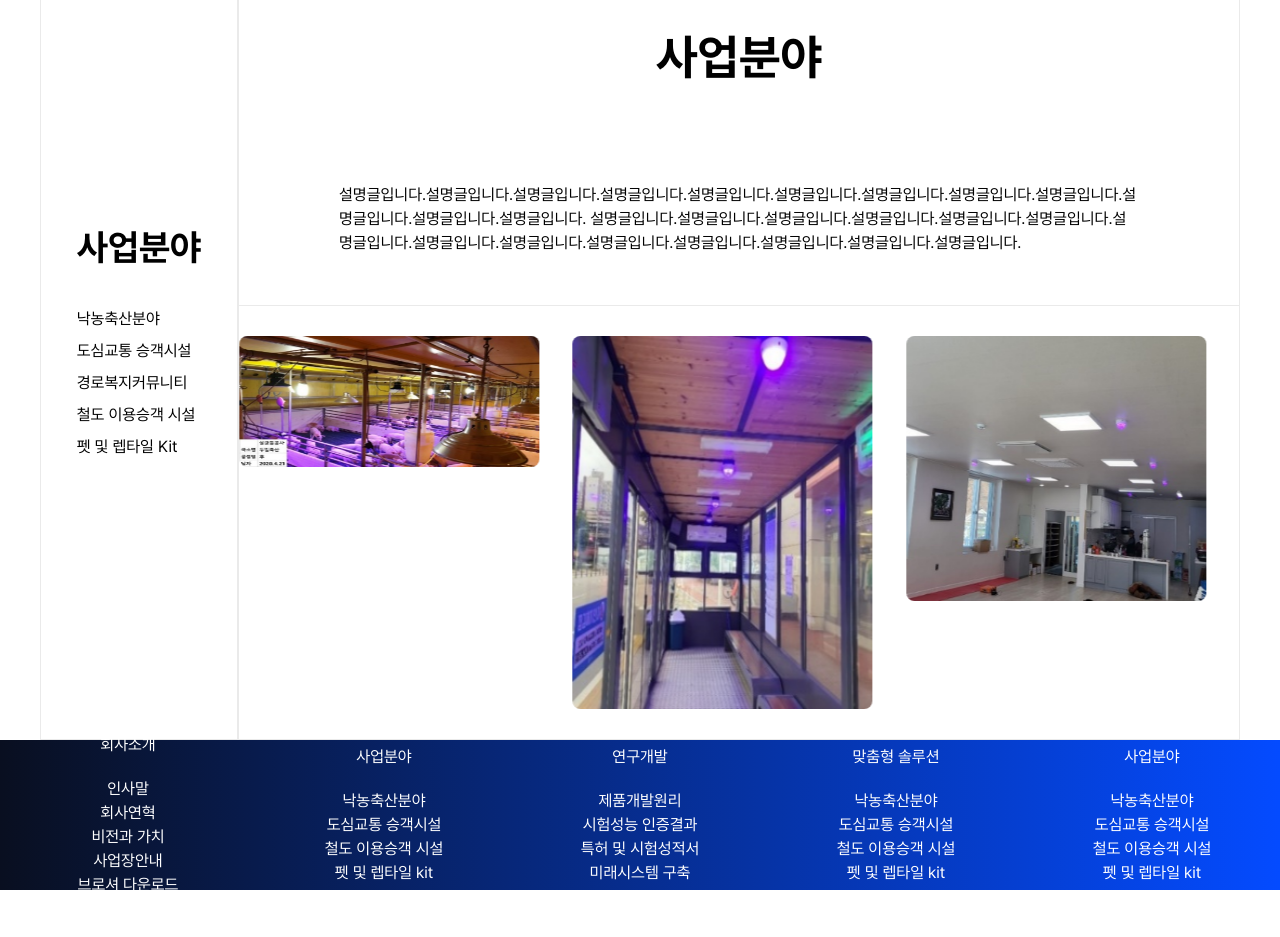
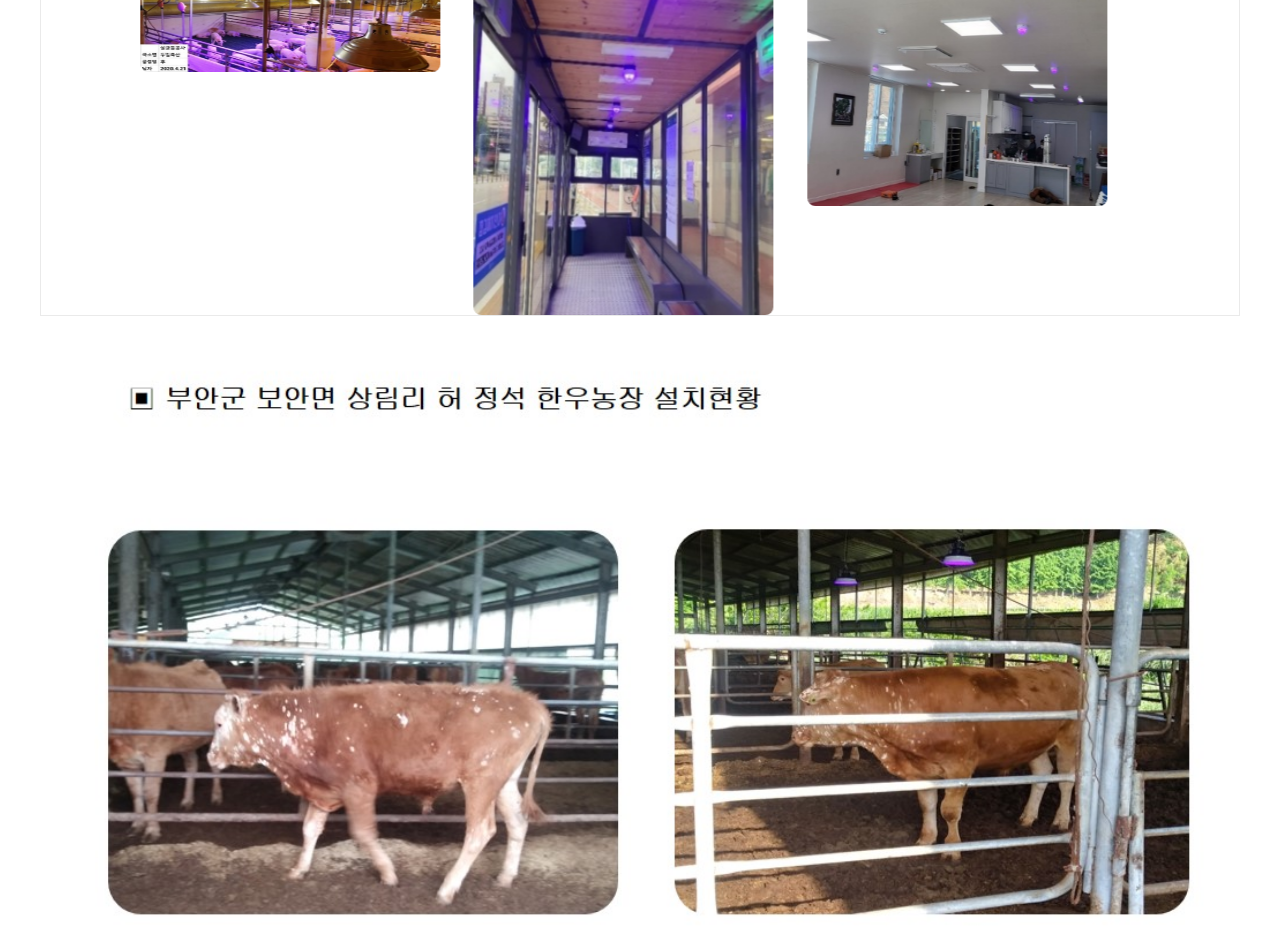
Before and after one commit to worldhostm/eparanbyeol, a Next.js app: page /leaflet in a window 1280 px wide. Shown: the part 440-1377 px from the top of the page. Before the commit the page ends 1330 px from the top, so only its background shows below. Built offline with nearby package versions, Linux system fonts and the light colour scheme.

Commit message:
1209 커밋

```diff
--- /dev/null
+++ b/src/app/_components/InstallExComponent.tsx
@@ -0,0 +1,17 @@
+'use client'
+
+import Image from 'next/image'
+import React from 'react'
+
+export default function InstallExComponent() {
+  return (
+    <div style={{
+        display:'flex',
+        flexDirection:'column',
+        gap:'10px',
+    }}>
+        <Image src={'/install/installEx1.jpg'} width={1200} height={800} alt=""/>
+        <Image src={'/install/installEx2.jpg'} width={1200} height={800} alt=""/>
+    </div>
+  )
+}
--- a/src/app/apply/_components/ApplyComponent.tsx
+++ b/src/app/apply/_components/ApplyComponent.tsx
@@ -3,6 +3,7 @@
 import React from 'react';
 import Image from 'next/image';
 import styles from './apply.module.css';
+import InstallExComponent from '@/app/_components/InstallExComponent';
 
 export default function ApplyComponent() {
     const images = [
--- a/src/app/certificate/_components/certificates.module.css
+++ b/src/app/certificate/_components/certificates.module.css
@@ -6,6 +6,7 @@
   align-items: center;
   justify-content: center;
   gap: 30px;
+  padding:20px;
 }
 .content{
   display: flex;
@@ -53,9 +54,9 @@
   font-family: 'Pretendard';
 }
 
-@media (min-width:768px) and (max-width:1200px){
-  .contentNode{
+@media (max-width:768px){
+  .contentNode, .contentNode > img{
     width: 30vw;
-    height: 45vw;
+    height: auto;
   }
 }
--- a/src/app/goal/_components/Goal.tsx
+++ b/src/app/goal/_components/Goal.tsx
@@ -65,6 +65,7 @@ export default function Goal() {
       <div style={{
         width:'1200px',
         height:'900px',
+        position:'relative'
       }}>
         <div className={styles.graphUpper}>
           <div className={styles.topper}>개발품 성능 입증 : LUKA 405(시험인증)</div>
--- a/src/app/goal/_components/goal.module.css
+++ b/src/app/goal/_components/goal.module.css
@@ -43,8 +43,9 @@
   display: flex;
   flex-direction: column;
   background-color: white;
-  top: 45%;
-  left: 20%;
+  top: 10%;
+  left: 10%;
+  z-index: 2;
 }
 .topper{
   font-size: 28px;
--- a/src/app/layout.tsx
+++ b/src/app/layout.tsx
@@ -36,8 +36,8 @@ export default function RootLayout({
               {/* 서비메뉴 헤더 */}
               <SubHeader />
               {children}
-              <Footer />
           </ConstantProvider>
+        <Footer />
         </body>
     </html>
   );
--- a/src/app/leaflet/_components/Leaflet.tsx
+++ b/src/app/leaflet/_components/Leaflet.tsx
@@ -3,7 +3,7 @@
 import React from 'react'
 import styles from './leaflet.module.css';
 import SwiperComp from '@/app/_components/SwiperComp';
-import DynamicChart from '@/app/_components/DynamicChart';
+import InstallExComponent from '@/app/_components/InstallExComponent';
 
 export default function Leaflet() {
   let arr=[
@@ -12,62 +12,11 @@ export default function Leaflet() {
     ,{img:'/busi/image81.jpeg', hoverText:{title:'3번 호버', contents:'3번 설명글'}}
     ,{img:'/busi/image83.jpeg', hoverText:{title:'4번 호버', contents:'4번 설명글'}}
   ];
-  const trafficData = {
-    labels: ['0hr', '3hr', '24hr', '48hr'],
-    datasets: [
-      {
-        label: 'Traffic Sources',
-        data: [0, 15.3, 69.2, 99.9], // 트래픽 소스의 비율
-        // backgroundColor: [
-        //   'rgba(75, 192, 192, 0.2)',
-        //   'rgba(255, 99, 132, 0.2)',
-        //   'rgba(255, 205, 86, 0.2)',
-        //   'rgba(54, 162, 235, 0.2)',
-        // ],
-        borderColor: [
-          'rgba(1, 0, 255, 1)',
-        ],
-        borderWidth: 3,
-        options : {
-          scales: {
-            x: {
-              type: 'category', // 카테고리 스케일
-            },
-            y: {
-              type: 'linear', // linear 스케일
-              beginAtZero: true,
-            },
-          },
-        },
-      },
-    ]
-  };
-
-  const options = {
-    scales: {
-      x: {
-        type: 'category', // 카테고리 스케일
-      },
-      y: {
-        type: 'linear', // linear 스케일
-        beginAtZero: true,
-      },
-    },
-    layout:{
-      backgroundColor:'rgba(255 ,255 ,255 ,0)'
-    }
-  }
-
 
   return (
     <div className={styles.container}>
-       {/* <DynamicChart
-        chartType='line'
-        data={trafficData}
-        options={options}
-      /> */}
       <div className={styles.content}>
-        <div className={styles.flex1}>
+        {/* <div className={styles.flex1}>
             <div className={styles.innerflex2}>
               <ul className={styles.buzfield}>
               <span>사업분야</span>
@@ -87,28 +36,20 @@ export default function Leaflet() {
                  펫 및 렙타일 Kit
                 </li>
               </ul>
-
             </div>
-        </div>
+        </div> */}
         <div className={styles.flex2}>
-            <div className={styles.inner2flex1}>
-              <div className={styles.inner2flex1_title}>
-                사업분야
-              </div>
-              <div className={styles.inner2flex1_contents}>
-              설명글입니다.설명글입니다.설명글입니다.설명글입니다.설명글입니다.설명글입니다.설명글입니다.설명글입니다.설명글입니다.설명글입니다.설명글입니다.설명글입니다.
-              설명글입니다.설명글입니다.설명글입니다.설명글입니다.설명글입니다.설명글입니다.설명글입니다.설명글입니다.설명글입니다.설명글입니다.설명글입니다.설명글입니다.설명글입니다.설명글입니다.
-              </div>
-            </div>
             <div className={styles.inner2flex2}>
             <SwiperComp
-            imgs={arr}
-            auto={true}
-            useHover={true}
+              imgs={arr}
+              auto={true}
+              useHover={true}
             />
             </div>
         </div>
+
       </div>
+      <InstallExComponent />
     </div>
   )
 }
--- a/src/app/leaflet/_components/leaflet.module.css
+++ b/src/app/leaflet/_components/leaflet.module.css
@@ -2,11 +2,14 @@
   width: 1200px;
   height: auto;
   min-height: 50vh;
+  margin-bottom: 40px;
 }
 .content{
   display: flex;
   width: 1200px;
-  height: 100vh;
+  /* height: 100vh; */
+  height: auto;
+  min-height: 40vh;
 }
 .flex1{
   flex: 0.5;
@@ -42,11 +45,14 @@
   font-family: 'Pretendard';
 }
 .flex2{
-  flex: 1.5;
+  width: 100%;
+  /* flex: 1.5; */
   background-color: white;
   display: flex;
   flex-direction: column;
   border: 1px solid #eaeaea;
+  align-items: center;
+  justify-content: center;
 }
 
 .inner2flex1{
@@ -60,7 +66,6 @@
   border-bottom: 1px solid #eaeaea;
 }
 .inner2flex2{
-  flex:1;
   background-color: white;
   display: flex;
   align-items: center;
--- a/src/app/verify/_components/VerifyComponents.tsx
+++ b/src/app/verify/_components/VerifyComponents.tsx
@@ -15,15 +15,15 @@ export default function VerifyComponents() {
         borderColor: [
           'rgba(250, 0, 0, 1)',
         ],
-        pointRadius: 0,
+        // pointRadius: 0,
       },
       {
         label: 'Traffic Sources',
         data: [2.3, 2.2,2.0,1.9,1.8,1.8], // 트래픽 소스의 비율
         borderColor: [
-          'rgba(0, 0, 0, 1)',
+          'rgba(54, 138, 255, 1)',
         ],
-        pointRadius: 0,
+        // pointRadius: 0,
       },
     ]
   };
@@ -64,7 +64,7 @@ export default function VerifyComponents() {
             gap:'3px'
           }}>
             정제수
-            <div style={{width:'100%', border:'3px solid black'}}/>
+            <div style={{width:'100%', border:'3px solid #368AFF'}}/>
           </div>
           <div style={{
             display:'flex',
@@ -120,8 +120,8 @@ export default function VerifyComponents() {
       </div>
       <div className={styles.contentContainer}>
           <div style={{
-            width:'290px',
-            height:'290px'
+            width:'270px',
+            height:'270px'
           }}>
             <DynamicChart
               chartType='line'
@@ -131,8 +131,8 @@ export default function VerifyComponents() {
             />
           </div>
           <div style={{
-            width:'290px',
-            height:'290px'
+            width:'270px',
+            height:'270px'
           }}>
             <DynamicChart
               chartType='line'
@@ -142,8 +142,8 @@ export default function VerifyComponents() {
             />
           </div>
           <div style={{
-            width:'290px',
-            height:'290px'
+            width:'270px',
+            height:'270px'
           }}>
             <DynamicChart
               chartType='line'
@@ -153,8 +153,8 @@ export default function VerifyComponents() {
             />
           </div>
           <div style={{
-            width:'290px',
-            height:'290px'
+            width:'270px',
+            height:'270px'
           }}>
             <DynamicChart
               chartType='line'
@@ -172,7 +172,7 @@ export default function VerifyComponents() {
       </div>
       <div className={styles.contentContainer}>
           <div style={{
-            width:'600px',
+            width:'550px',
             height:'300px'
           }}>
             <DynamicChart
@@ -183,8 +183,8 @@ export default function VerifyComponents() {
             />
           </div>
           <div style={{
-            width:'600px',
-            height:'300px'
+            width:'550px',
+            height:'auto'
           }}>
             <DynamicChart
               chartType='line'
--- a/src/app/verify/_components/verify.module.css
+++ b/src/app/verify/_components/verify.module.css
@@ -19,6 +19,7 @@
     max-width: 1200px;
 }
 .contentContainer{
+    width: 1200px;
     display: flex;
     flex-direction: row;
     align-items: center;
@@ -33,3 +34,7 @@
     gap: 8px;
     align-items: center;
 }
+
+.contentContainer:nth-child(6){
+    gap: 100px;
+}
```
Also changed, not shown: src/app/_components/Header.tsx (+5 -9 lines), public/install/installEx1.jpg (added), public/install/installEx2.jpg (added).
